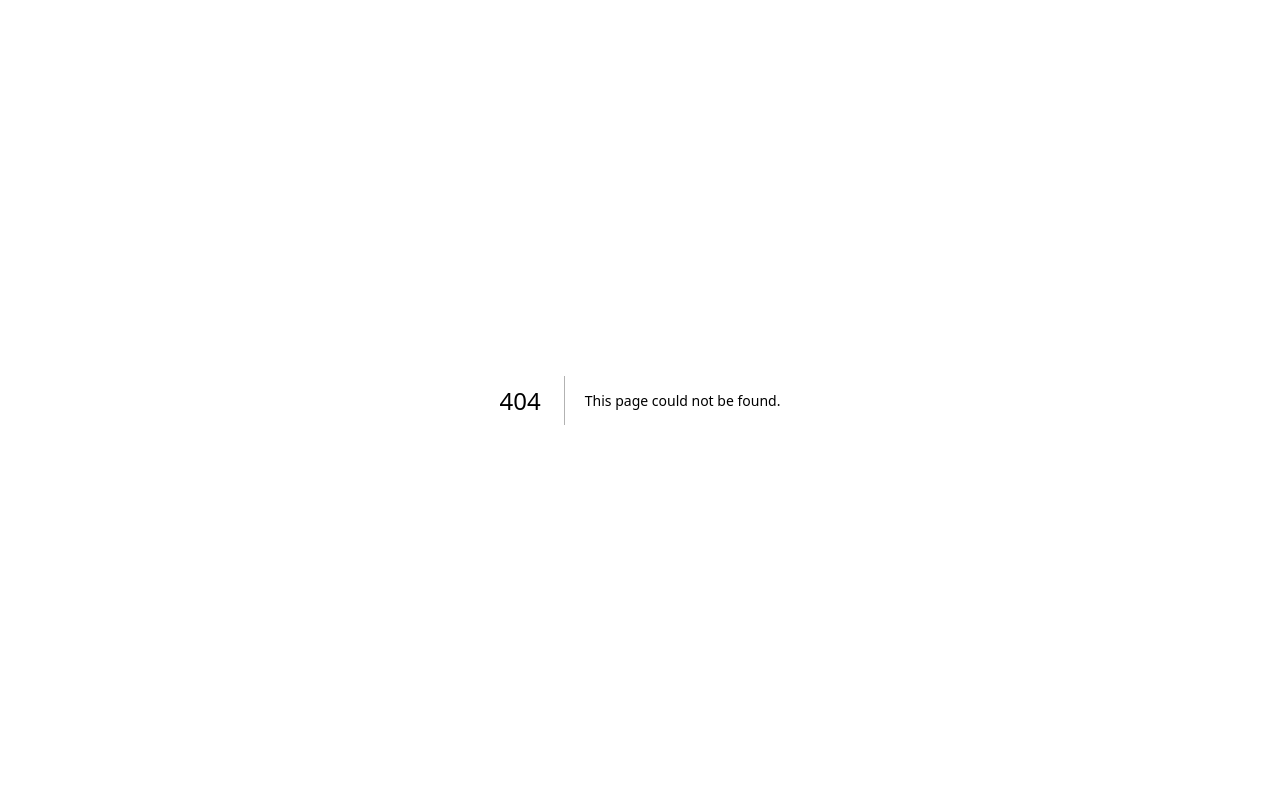
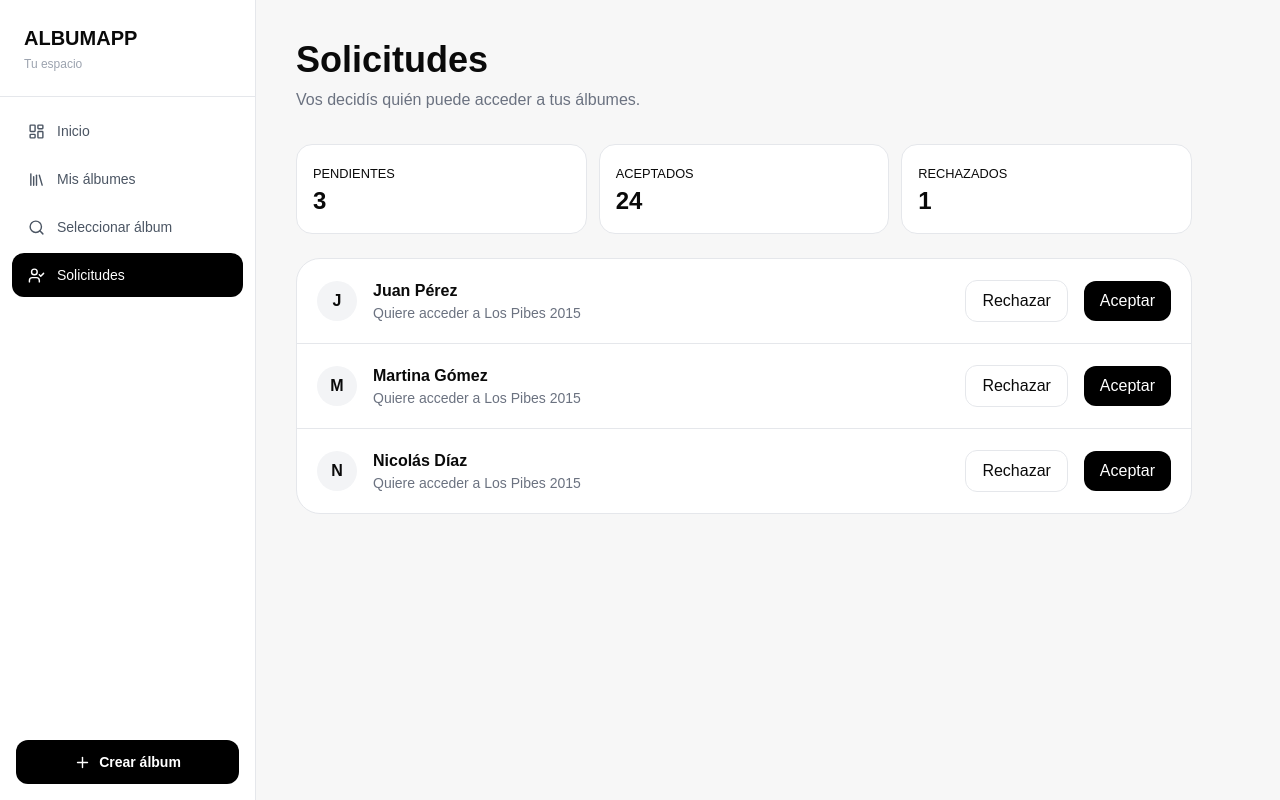
Before and after one commit to lucasmarquez86/albumapp, a Next.js app: page /dashboard/solicitudes in a window 1280 px wide. Before the commit this address had no page. Built offline with nearby package versions, Linux system fonts and the light colour scheme.

Commit message:
Add access requests screen

```diff
--- /dev/null
+++ b/app/dashboard/solicitudes/page.tsx
@@ -0,0 +1,2 @@
+const people=['Juan Pérez','Martina Gómez','Nicolás Díaz']
+export default function Page(){return <div className="max-w-4xl"><h1 className="text-4xl font-black">Solicitudes</h1><p className="text-gray-500 mt-2 mb-8">Vos decidís quién puede acceder a tus álbumes.</p><div className="grid grid-cols-3 gap-3 mb-6">{[['PENDIENTES','3'],['ACEPTADOS','24'],['RECHAZADOS','1']].map(([l,n])=><div key={l} className="bg-white border rounded-2xl p-4"><small>{l}</small><b className="block text-2xl">{n}</b></div>)}</div><div className="bg-white border rounded-3xl overflow-hidden">{people.map(p=><div key={p} className="p-5 border-b last:border-0 flex flex-wrap items-center gap-4"><div className="w-10 h-10 bg-gray-100 rounded-full grid place-items-center font-bold">{p[0]}</div><div className="flex-1 min-w-52"><b>{p}</b><p className="text-sm text-gray-500">Quiere acceder a Los Pibes 2015</p></div><button className="px-4 py-2 rounded-xl border">Rechazar</button><button className="px-4 py-2 rounded-xl bg-black text-white">Aceptar</button></div>)}</div></div>}
```
